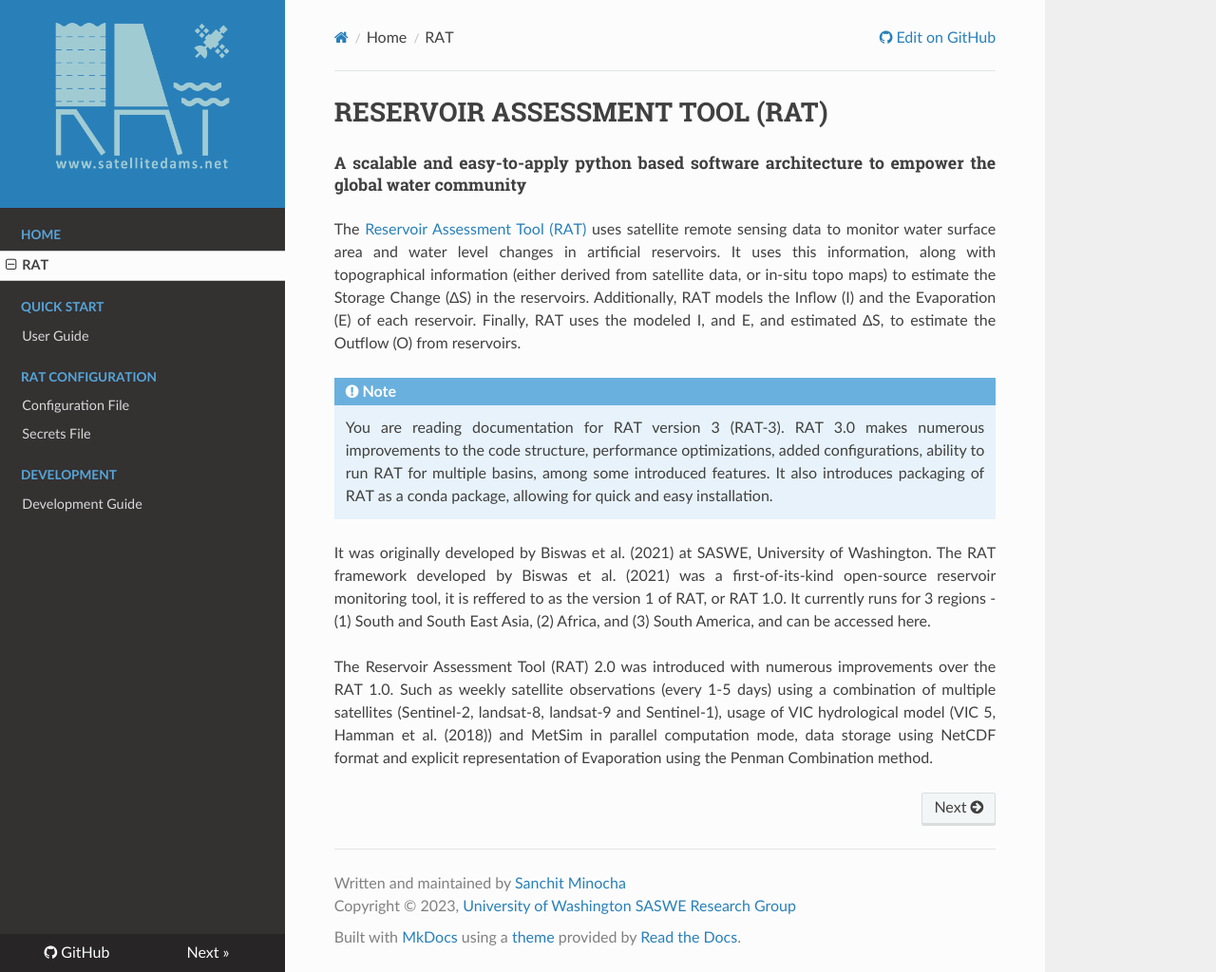
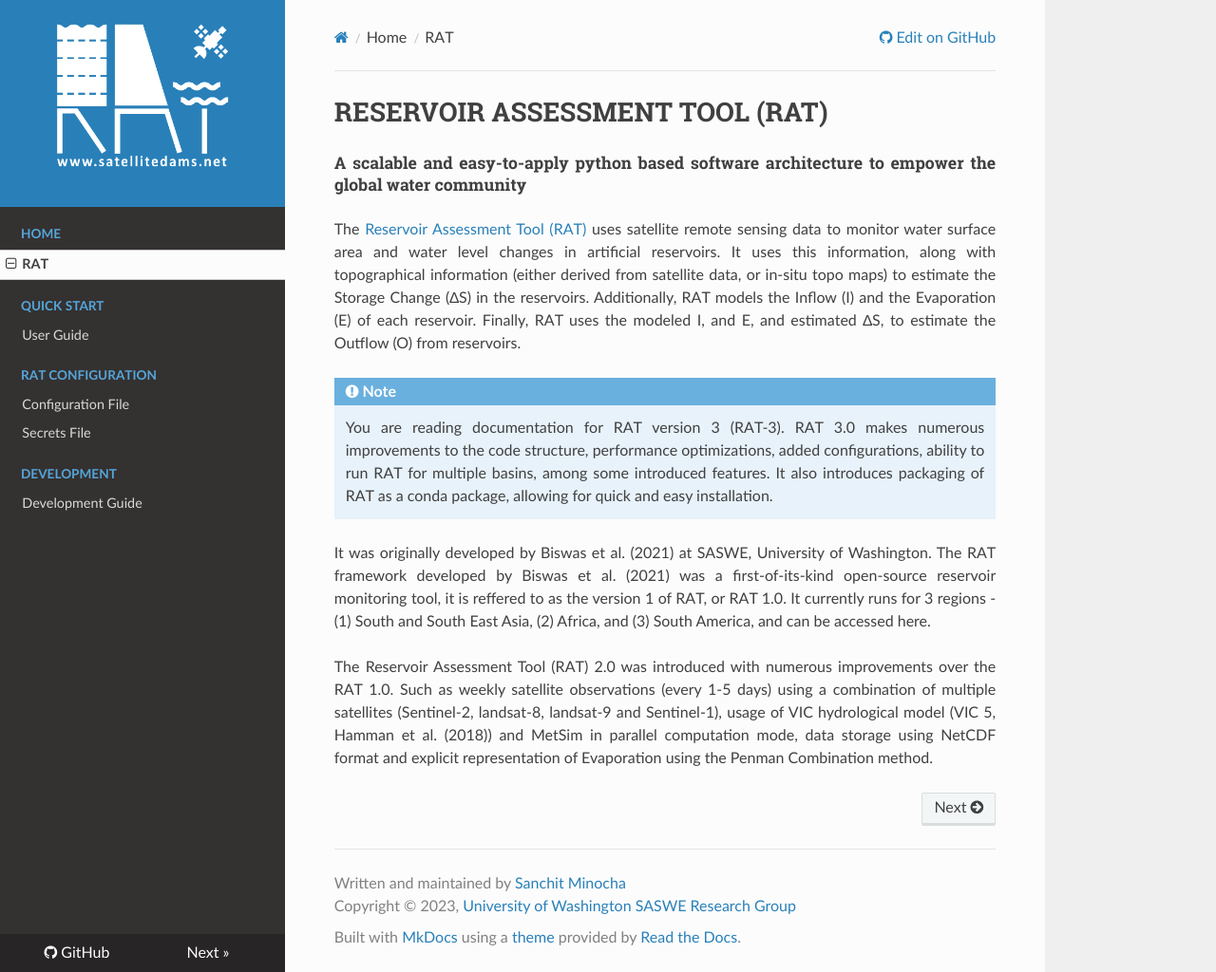
Before and after one commit to UW-SASWE/RAT, an MkDocs documentation site: the page built from docs/index.md, in a window 1280 px wide and 1024 px high. Shown: the whole window at 95% size. Built offline with MkDocs 1.6.1, drawn with Linux system fonts in a browser that asks for light colours; nearby versions of some CDN libraries.

Commit message:
Updated logos with new design.

```diff
--- a/mkdocs.yml
+++ b/mkdocs.yml
@@ -5,7 +5,7 @@ repo_url: https://github.com/UW-SASWE/RAT
 site_url: https://rat-satellitedams.readthedocs.io/
 theme:
     name: readthedocs
-    logo: logos/rat_logo_white_icon.png
+    logo: logos/RAT_Logo_white.png
     highlightjs: true
     hljs_languages:
         - yaml
```
Also changed, not shown: README.md (+1 -1 lines), docs/logos/RAT_Logo_mint_website.png (renamed from docs/logos/rat_logo_white_icon.png), docs/logos/Rat Logo_black_360p.png (deleted), docs/logos/Rat_Logo_black_github.png (added), docs/logos/Rat_Logo_white.png (added), docs/logos/rat_logo_white_icon_1.png (deleted).
